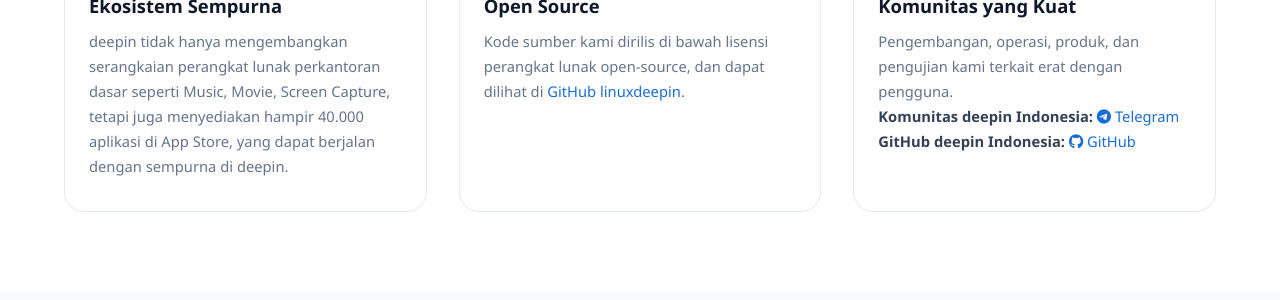
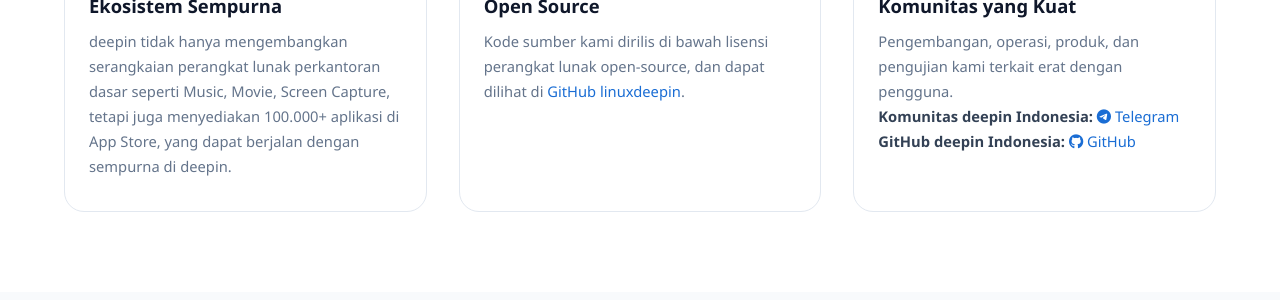
Before and after one commit to deepin-Indonesia/home-site, a Jekyll site: the page built from index.md, in a window 1280 px wide and 900 px high, scrolled down 2564 px. Shown: the part 229-529 px from the top of the window. Built offline with Jekyll 4.4.1, drawn with Linux system fonts in a browser that asks for light colours; some of the changed text lies outside the part shown.

Commit message:
Update why-deepin.html

```diff
--- a/_includes/why-deepin.html
+++ b/_includes/why-deepin.html
@@ -45,7 +45,7 @@
         </div>
         <h3>Ekosistem Sempurna</h3>
         <p>
-          deepin tidak hanya mengembangkan serangkaian perangkat lunak perkantoran dasar seperti Music, Movie, Screen Capture, tetapi juga menyediakan hampir 40.000 aplikasi di App Store, yang dapat berjalan dengan sempurna di deepin.
+          deepin tidak hanya mengembangkan serangkaian perangkat lunak perkantoran dasar seperti Music, Movie, Screen Capture, tetapi juga menyediakan 100.000+ aplikasi di App Store, yang dapat berjalan dengan sempurna di deepin.
         </p>
       </div>
 
```
